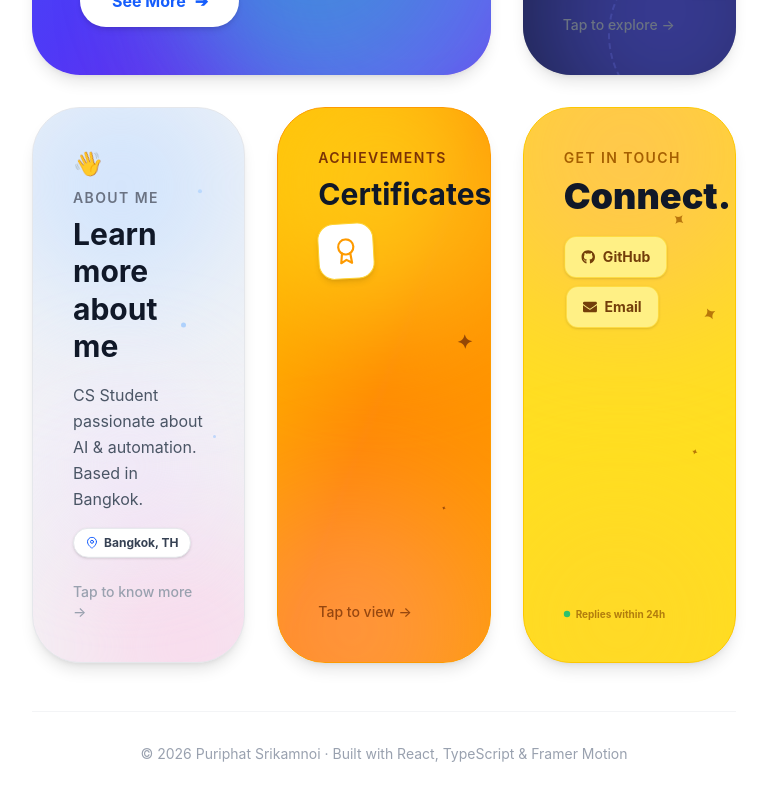
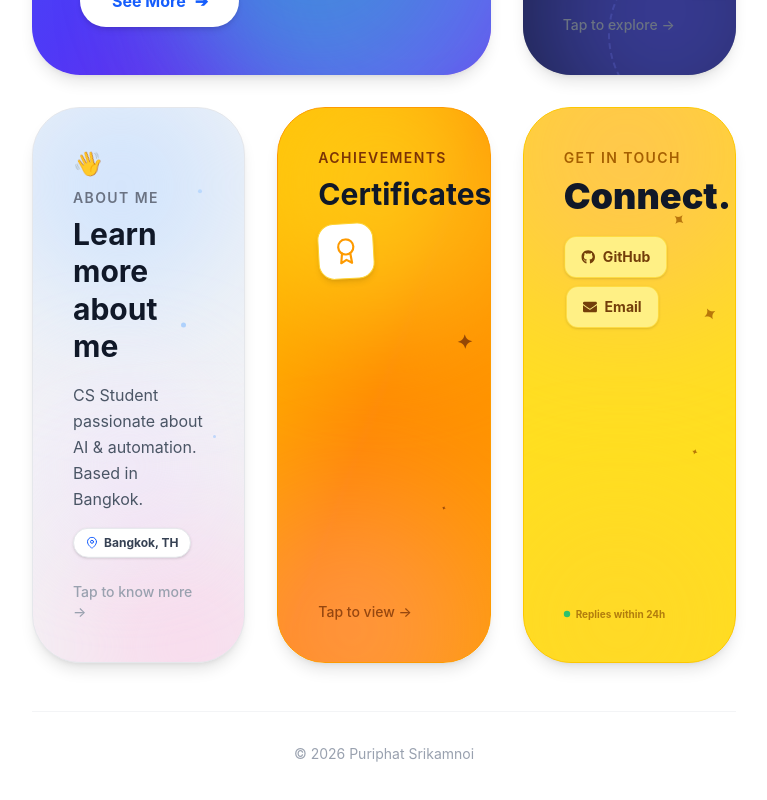
Before and after one commit to PuriphatXXVII/my-portfolio, a React (Vite) app: page / in a window 1280 px wide. Shown: the part 823-1623 px from the top of the page, without its empty margins (256-1023 px from the left). Built offline with nearby package versions, Linux system fonts and the light colour scheme.

Commit message:
chore: simplify footer to copyright only

```diff
--- a/src/pages/HomePage.tsx
+++ b/src/pages/HomePage.tsx
@@ -32,7 +32,7 @@ export default function HomePage() {
         </section>
 
         <footer className="max-w-350 mx-auto w-full text-center text-gray-400 text-sm py-8 border-t border-gray-100 mt-12">
-          © {new Date().getFullYear()} Puriphat Srikamnoi · Built with React, TypeScript &amp; Framer Motion
+          © {new Date().getFullYear()} Puriphat Srikamnoi
         </footer>
       </main>
 
```
